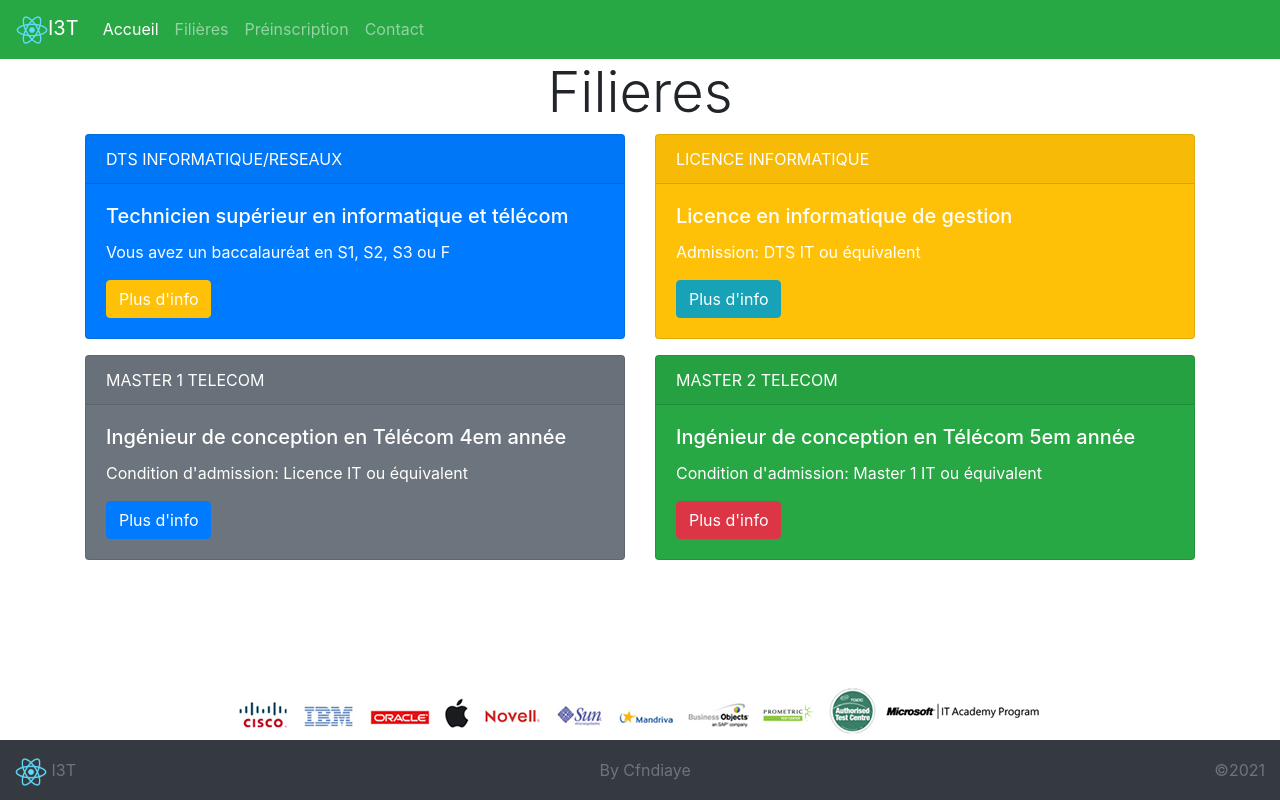
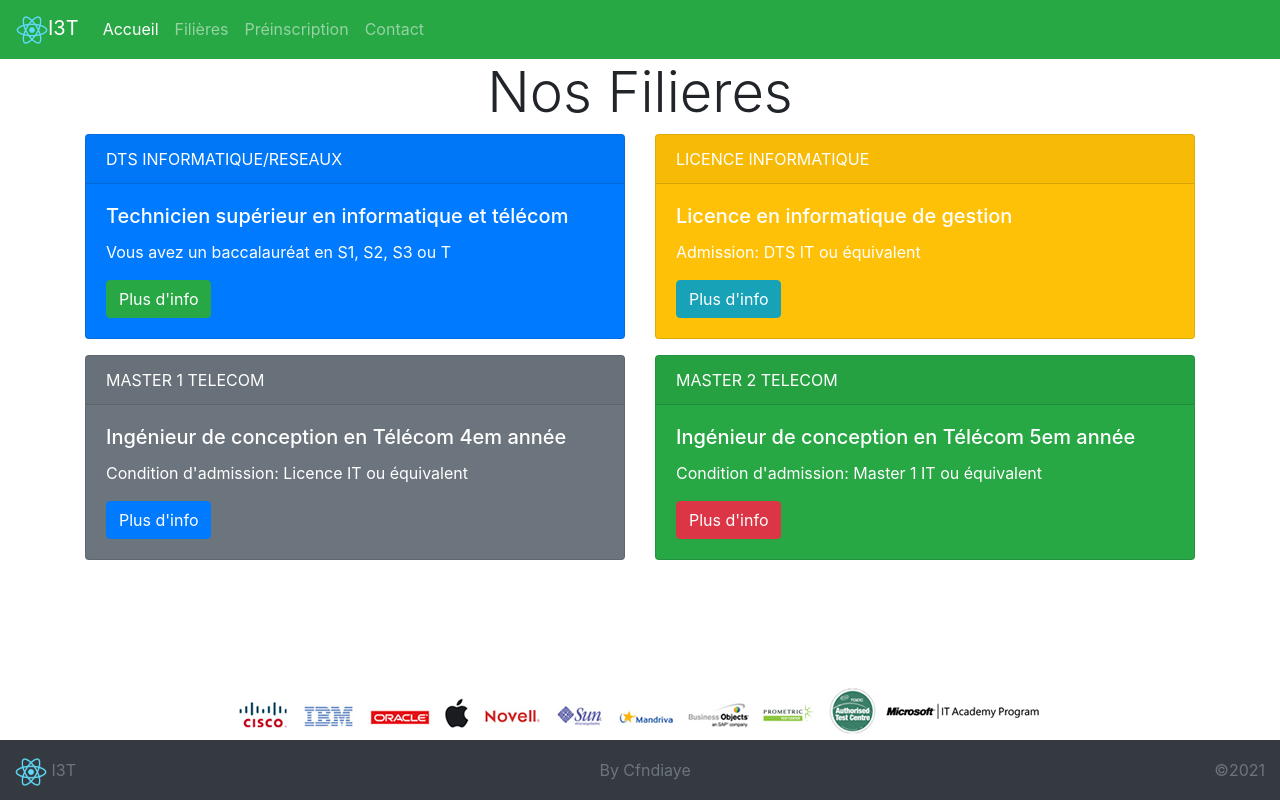
Before and after one commit to cfndiaye/i3t, a React (Create React App) app in the folder sitei3t/: page /Filieres in a window 1280 px wide. Built offline with nearby package versions, Linux system fonts and the light colour scheme; the HTML template or start-up script is replaced by a standard one.

Commit message:
php integration

```diff
--- a/sitei3t/src/Filieres.js
+++ b/sitei3t/src/Filieres.js
@@ -1,5 +1,5 @@
 import React from 'react';
-import Breadcrumb from './Breadcrumb';
+
 //import { useLocation } from 'react-router-dom';
 
 function Filieres(props) {
@@ -7,7 +7,7 @@ function Filieres(props) {
   return (
     <div>
       <div className="text-center">
-        <h1 className="display-4">Filieres</h1>
+        <h1 className="display-4">Nos Filieres</h1>
       </div>
 
       <div className="container">
@@ -20,9 +20,9 @@ function Filieres(props) {
                   Technicien supérieur en informatique et télécom
                 </h5>
                 <p className="card-text">
-                  Vous avez un baccalauréat en S1, S2, S3 ou F
+                  Vous avez un baccalauréat en S1, S2, S3 ou T
                 </p>
-                <a href="/Filieres" className="btn btn-warning text-white">
+                <a href="/Filieres" className="btn btn-success text-white">
                   Plus d'info
                 </a>
               </div>
```
Also changed, not shown: 1 other file (tests, documents, lock files or other folders).
